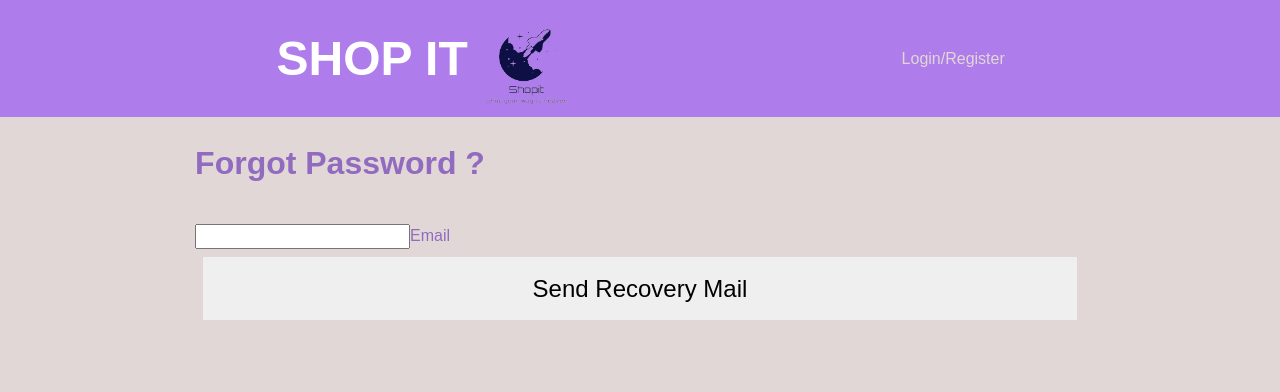
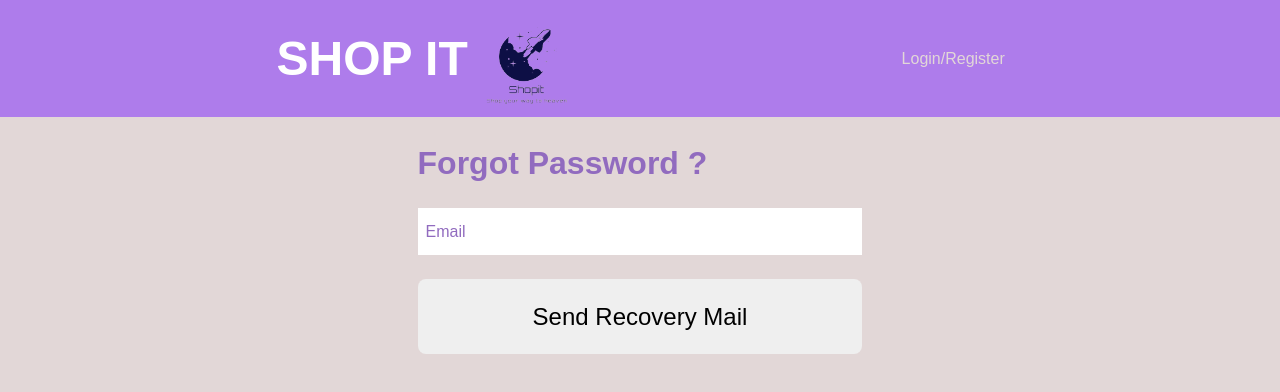
Before and after one commit to priyang12/ecommerce-ts, a React (Create React App) app in the folder apps/Client/: page /ForgotPassword in a window 1280 px wide. Shown: the top 392 px of the page. Built offline with nearby package versions, Linux system fonts and the light colour scheme.

Commit message:
UnAuth Styles

```diff
--- a/apps/Client/src/Components/Navbar.tsx
+++ b/apps/Client/src/Components/Navbar.tsx
@@ -9,6 +9,7 @@ import {
   DropDown,
   StyledDropDownButton,
   StyledSecondaryNav,
+  StyledUserName,
 } from "./StyledComponents/StyledNavbar";
 import LogoImage from "../Assets/Logo.png";
 
@@ -33,7 +34,7 @@ const Navbar = () => {
     <>
       {user && (
         <DropDown>
-          <div>{user.name}</div>
+          <StyledUserName>{user.name}</StyledUserName>
           <StyledDropDownButton className="Dropdown-btn">
             <i className="fas fa-caret-down"></i>
           </StyledDropDownButton>
--- a/apps/Client/src/Components/StyledComponents/CardBoard.ts
+++ b/apps/Client/src/Components/StyledComponents/CardBoard.ts
@@ -1,4 +1,5 @@
 import styled from "styled-components";
+import { media } from "../../Variables";
 
 export const CardBoard = styled.section`
   display: grid;
@@ -20,6 +21,9 @@ export const Card = styled.article`
   img {
     border-radius: 5%;
     width: 100%;
-    height: 100%;
+    height: 20vw;
+    ${media.mobile} {
+      height: 50vh;
+    }
   }
 `;
--- a/apps/Client/src/Components/StyledComponents/StyledNavbar.ts
+++ b/apps/Client/src/Components/StyledComponents/StyledNavbar.ts
@@ -1,4 +1,5 @@
 import styled from "styled-components";
+import { media } from "../../Variables";
 
 export const StyledNavbar = styled.nav`
   color: var(--primary-dark-color);
@@ -10,8 +11,7 @@ export const StyledNavbar = styled.nav`
   h1 {
     margin: 0;
   }
-
-  @media (min-width: 800px) {
+  ${media.LargerThanTablet} {
     flex-direction: row;
   }
 `;
@@ -24,7 +24,7 @@ export const StyledSecondaryNav = styled.div`
     margin: 0.5em;
     padding: 2em;
   }
-  @media (max-width: 576px) {
+  ${media.mobile} {
     flex-direction: column;
     & > * {
       padding: 0.5em;
@@ -49,12 +49,10 @@ export const StyledLinks = styled.div`
   text-align: center;
   margin-right: 1em;
   a {
-    color: var(--secondary-color);
+    color: var(--bg-contrast-color);
     &:hover {
       color: #fff;
     }
-  }
-  @media (max-width: 800px) {
   }
 `;
 export const DropDown = styled.div`
@@ -62,11 +60,11 @@ export const DropDown = styled.div`
   display: flex;
   justify-content: center;
   align-items: center;
-  color: var(--secondary-light-color);
   .dropdown-content {
     display: none;
     position: absolute;
-    top: 100%;
+    text-align: center;
+    top: 90%;
     right: 0%;
     padding: 0rem;
     background-color: var(--assertive-color);
@@ -74,6 +72,7 @@ export const DropDown = styled.div`
     box-shadow: 0px 8px 16px 0px rgba(0, 0, 0, 0.2);
     z-index: 2020;
     border-radius: 20px;
+    width: fit-content;
     li {
       width: fit-content;
       padding: 0.5rem 2rem;
@@ -82,10 +81,6 @@ export const DropDown = styled.div`
       a {
         color: var(--secondary-color);
       }
-    }
-    @media (max-width: 576px) {
-      top: 50%;
-      left: 0%;
     }
   }
 `;
@@ -107,3 +102,8 @@ export const StyledDropDownButton = styled.button`
     display: block;
   }
 `;
+export const StyledUserName = styled.h3`
+  color: var(--bg-contrast-color);
+  font-size: 1.2rem;
+  margin: 0;
+`;
--- a/apps/Client/src/Pages/ForgotPassword/ForgotPassword.tsx
+++ b/apps/Client/src/Pages/ForgotPassword/ForgotPassword.tsx
@@ -1,9 +1,16 @@
 import React, { useContext, useState } from "react";
+import { Helmet } from "react-helmet-async";
 import AlertDisplay from "../../Components/AlertDisplay";
 import Spinner from "../../Components/Spinner";
 
 import { RecoverPassword } from "../../Context/Authentication/AuthActions";
 import { AuthContext } from "../../Context/Authentication/AuthContext";
+import {
+  FormControl,
+  Input,
+  Label,
+  SubmitButton,
+} from "../../StyledComponents/FormControl";
 import { ValidateEmail } from "../../Utils/Validation";
 import { StyledForgetPassword } from "./StyledForgetPassword";
 
@@ -26,6 +33,10 @@ function ForgotPassword() {
   };
   return (
     <StyledForgetPassword>
+      <Helmet>
+        <title>Forgot Password</title>
+        <meta name="description" content="Forgot Password" />
+      </Helmet>
       <h1>Forgot Password ?</h1>
       {state?.alert && (
         <AlertDisplay
@@ -35,8 +46,8 @@ function ForgotPassword() {
       )}
       {state?.err && <AlertDisplay msg={state.err} type={false} />}
       <form onSubmit={SendMail}>
-        <div className="form-control">
-          <input
+        <FormControl>
+          <Input
             type="text"
             name="email"
             id="email"
@@ -52,7 +63,7 @@ function ForgotPassword() {
             required
           />
           <span className="bar"></span>
-          <label htmlFor="email">
+          <Label htmlFor="email">
             {error ? (
               <span className="error">{error}</span>
             ) : (
@@ -64,11 +75,13 @@ function ForgotPassword() {
                 Email
               </span>
             )}
-          </label>
-        </div>
-        <button type="submit" className="btn">
-          Send Recovery Mail
-        </button>
+          </Label>
+        </FormControl>
+        <SubmitButton
+          type="submit"
+          className="btn"
+          value="Send Recovery Mail"
+        />
       </form>
     </StyledForgetPassword>
   );
--- a/apps/Client/src/Pages/ForgotPassword/StyledForgetPassword.ts
+++ b/apps/Client/src/Pages/ForgotPassword/StyledForgetPassword.ts
@@ -1,16 +1,20 @@
 import styled from "styled-components";
+import { media } from "../../Variables";
 
 export const StyledForgetPassword = styled.div`
   display: flex;
   flex-direction: column;
   width: 100%;
-  max-width: 100ch;
+  max-width: 50ch;
   margin: 0 auto;
-  padding: 0 1.5rem;
-  form {
-    margin: 1em 0;
+  padding: 0 1.5em;
+  input {
+    padding: 0.9em;
   }
-  @media screen and (max-width: 600px) {
+  input:valid ~ label {
+    transform: translateY(-150%) translateX(-1%);
+  }
+  ${media.tablet} {
     padding: 0;
   }
 `;
--- a/apps/Client/src/Pages/ResetPassword/ResetPassword.tsx
+++ b/apps/Client/src/Pages/ResetPassword/ResetPassword.tsx
@@ -7,6 +7,12 @@ import {
   UpdatePassword,
 } from "../../Context/Authentication/AuthActions";
 import { AuthContext } from "../../Context/Authentication/AuthContext";
+import {
+  FormControl,
+  Input,
+  Label,
+  SubmitButton,
+} from "../../StyledComponents/FormControl";
 import { useForm } from "../../Utils/CustomHooks";
 import setAuthToken from "../../Utils/setAuthToken";
 import { ConfirmPassword, ValidatePassword } from "../../Utils/Validation";
@@ -83,8 +89,8 @@ function ResetPassword() {
           <h1>{state.user.name}</h1>
           <p>{state.user.email}</p>
           <form onSubmit={onSubmit}>
-            <div className="form-control">
-              <input
+            <FormControl>
+              <Input
                 type="password"
                 name="Password"
                 id="Password"
@@ -93,16 +99,16 @@ function ResetPassword() {
                 required
               />
               <span className="bar"></span>
-              <label htmlFor="Password">
+              <Label htmlFor="Password">
                 {FormErrors.password ? (
                   <span className="error">{FormErrors.password}</span>
                 ) : (
                   "Password"
                 )}
-              </label>
-            </div>
-            <div className="form-control">
-              <input
+              </Label>
+            </FormControl>
+            <FormControl>
+              <Input
                 type="password"
                 name="Password2"
                 id="Password2"
@@ -111,15 +117,15 @@ function ResetPassword() {
                 required
               />
               <span className="bar"></span>
-              <label htmlFor="Password2">
+              <Label htmlFor="Password2">
                 {FormErrors.password2 ? (
                   <span className="error">{FormErrors.password2}</span>
                 ) : (
                   "Confirm password"
                 )}
-              </label>
-            </div>
-            <input type="submit" className="btn" value="Reset" />
+              </Label>
+            </FormControl>
+            <SubmitButton type="submit" className="btn" value="Reset" />
           </form>
         </div>
       )}
--- a/apps/Client/src/Pages/ResetPassword/StyledResetPasswordPage.ts
+++ b/apps/Client/src/Pages/ResetPassword/StyledResetPasswordPage.ts
@@ -1,9 +1,19 @@
 import styled from "styled-components";
 
 export const StyledResetPasswordPage = styled.div`
+  margin: auto;
+  width: 100%;
+  max-width: 50ch;
   a {
     color: var(--secondary-light-color);
     font-size: 2rem;
     text-align: center;
   }
+  form {
+    margin-top: 3em;
+    gap: 1rem;
+    input:valid ~ label {
+      transform: translateY(-200%) translateX(-1%);
+    }
+  }
 `;
--- a/apps/Client/src/Pages/Search/Search.tsx
+++ b/apps/Client/src/Pages/Search/Search.tsx
@@ -12,7 +12,8 @@ import ProductCard from "../../Components/ProductCard";
 import AlertDisplay from "../../Components/AlertDisplay";
 import Spinner from "../../Components/Spinner";
 import { Product } from "../../interfaces";
-const Home = () => {
+
+function Home() {
   const { keyword, pageNumber }: any = useParams();
   const page: number = pageNumber ? parseInt(pageNumber) : 1;
 
@@ -81,6 +82,6 @@ const Home = () => {
       )}
     </>
   );
-};
+}
 
 export default Home;
--- a/apps/Client/src/Variables.ts
+++ b/apps/Client/src/Variables.ts
@@ -16,4 +16,7 @@ export const media = {
   laptopL: `@media (max-width: ${size.laptopL})`,
   desktop: `@media (max-width: ${size.desktop})`,
   LargerThanDesktop: `@media (min-width: ${size.desktop})`,
+  LargerThanLaptop: `@media (min-width: ${size.laptopL})`,
+  LargerThanTablet: `@media (min-width: ${size.tablet})`,
+  LargerThanMobile: `@media (min-width: ${size.mobile})`,
 };
```
